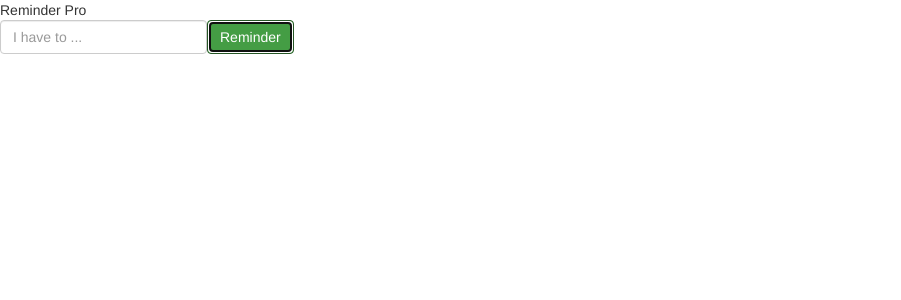
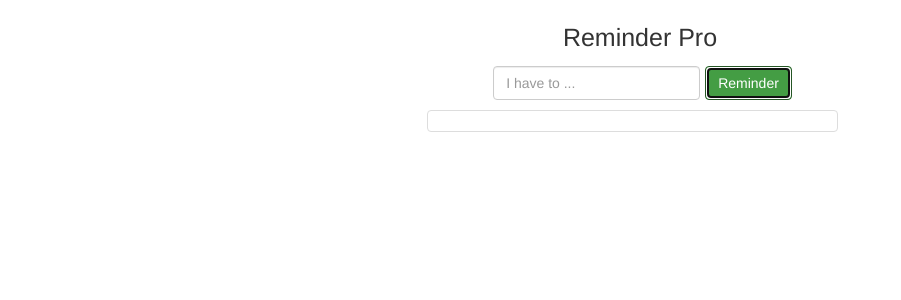
Before and after one commit to batuhansahan/reactjs-redux-reminderapp, a React (Create React App) app: page / in a window 1280 px wide. Both pictures are taken after a click on the button "Reminder". Shown: the top 300 px of the page, without its empty margins (0-901 px from the left). Built offline with nearby package versions, Linux system fonts and the light colour scheme.

Commit message:
Rendering a list of reminders

```diff
--- a/src/components/App.jsx
+++ b/src/components/App.jsx
@@ -12,7 +12,23 @@
 
     addReminder(){
         this.props.addReminder(this.state.text);
+    }
 
+    renderReminders(){
+        const { reminders } = this.props;
+        return (
+            <ul className="list-group col-sm-4">
+                {
+                    reminders.map(reminder => {
+                        return (
+                            <li key={reminder.id} className="list-group-item">
+                                <div>{reminder.text}</div>
+                            </li>
+                        )
+                    })
+                }
+            </ul>
+        )
     }
 
     render(){
@@ -21,13 +37,14 @@
                 <div className="title">
                     Reminder Pro
                 </div>
-                <div className="form-inline">
+                <div className="form-inline reminder-form">
                     <div className="form-group">
                         <input
                             className="form-control"
                             placeholder="I have to ..."
                             onChange={event => this.setState({text: event.target.value})}
                         />
+                    </div>
                         <button
                             type="button"
                             className="btn btn-success"
@@ -35,15 +52,17 @@
                         >
                             Reminder
                         </button>
-                    </div>
                 </div>
+                { this.renderReminders() }
             </div>
         )
     }
 }
 
 function mapStateToProps(state){
-    console.log('state', state);
+    return {
+        reminders: state
+    }
 }
 
 export default connect(mapStateToProps, { addReminder })(App);
--- /dev/null
+++ b/src/index.css
@@ -0,0 +1,19 @@
+.App{
+    padding-top: 20px;
+    display: flex;
+    flex-direction: column;
+    align-items: center;
+}
+
+.title{
+    text-align: center;
+    font-size : 25px;
+}
+
+input {
+    margin: 5px;
+}
+
+.reminder-form{
+    padding: 5px;
+}
--- a/src/index.js
+++ b/src/index.js
@@ -4,6 +4,7 @@
 import { Provider } from 'react-redux';
 import { createStore } from 'redux';
 import reducer from './reducers';
+import './index.css';
 
 const store = createStore(reducer);
 
```
